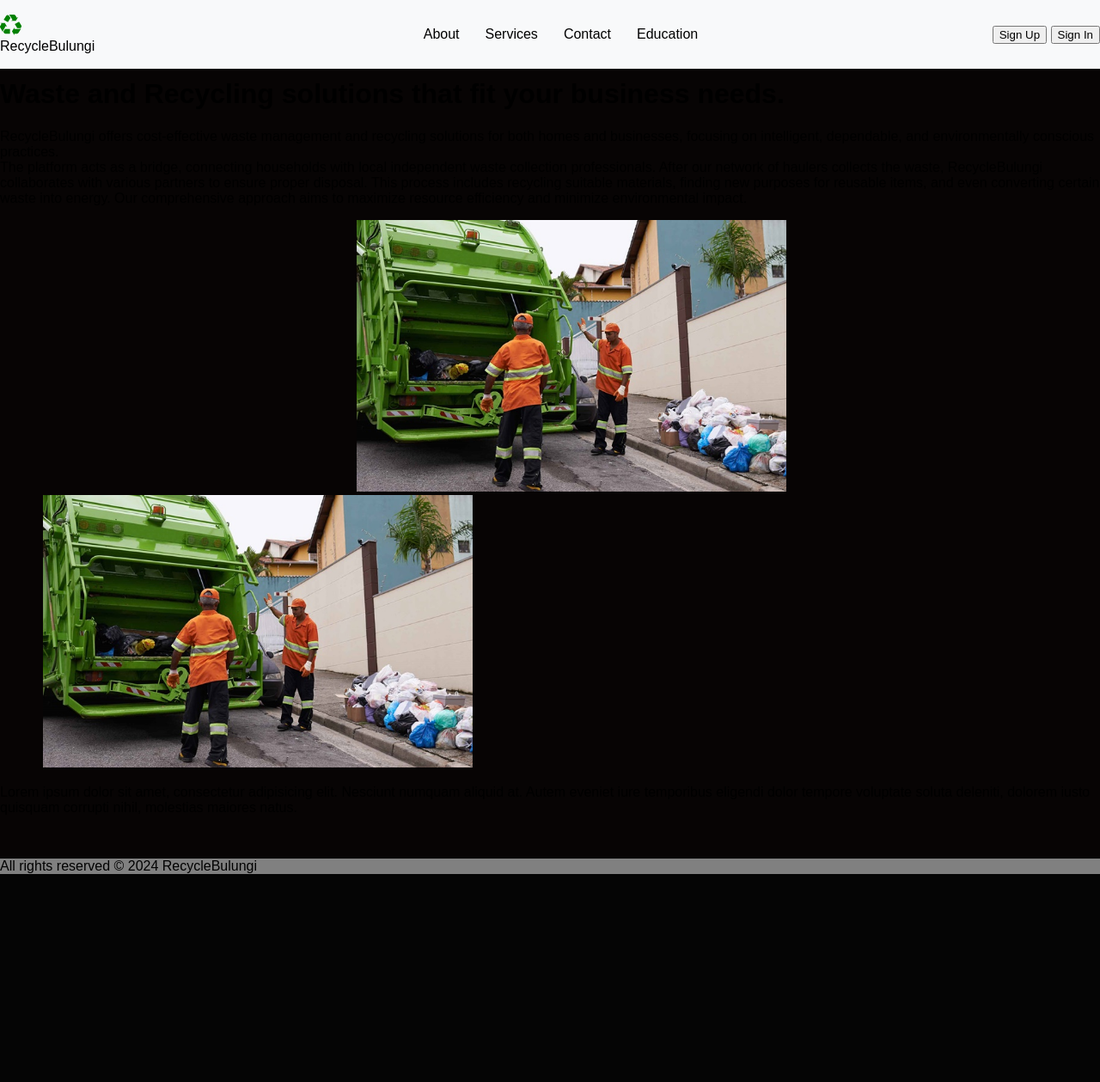
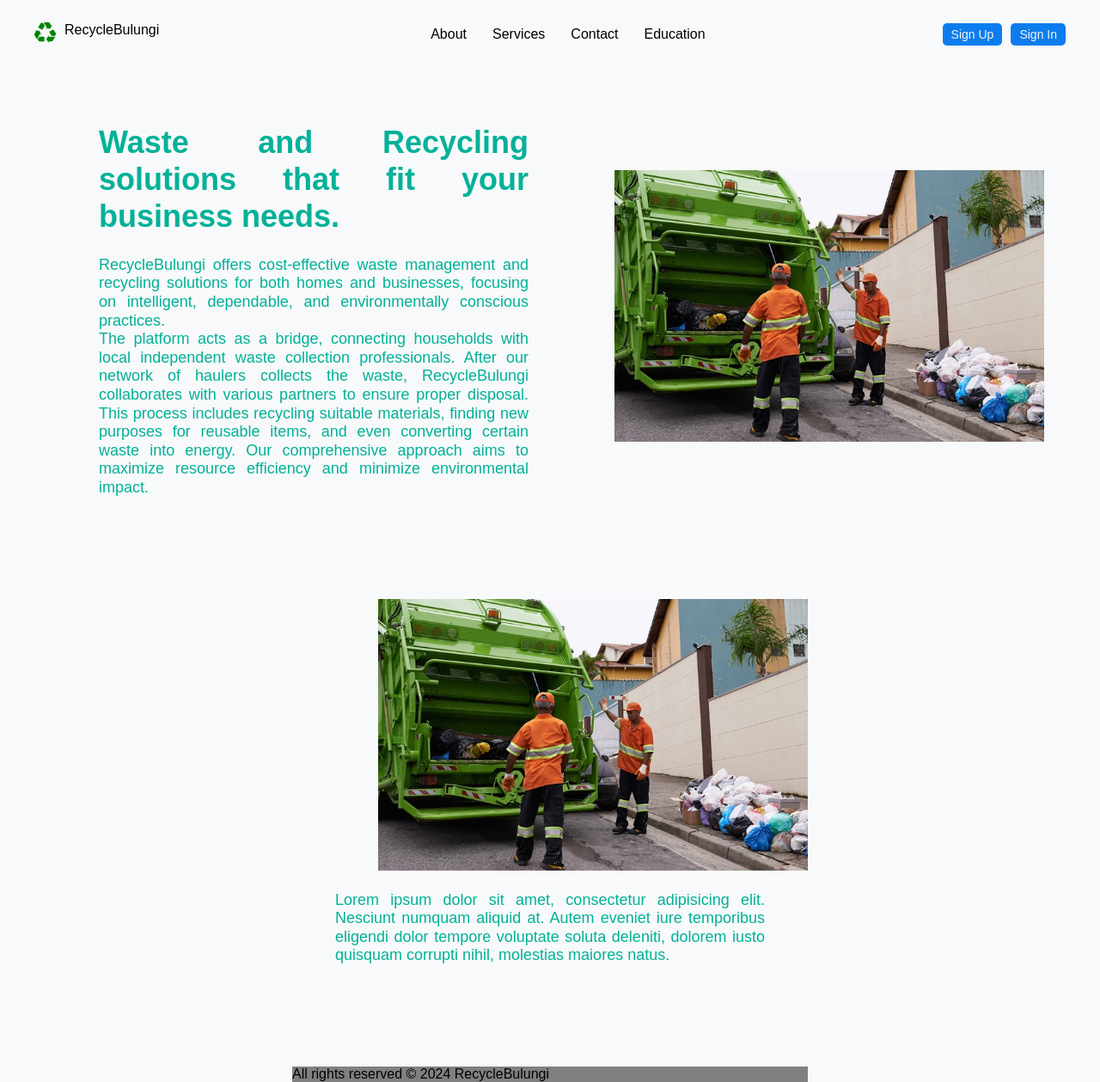
Before and after one commit to Hotchapu13/RecycleBulungi, a PHP site: page / in a window 1280 px wide. Shown: the whole page at 86% size. Before the commit the page ends 1017 px from the top, so only its background shows below. Run offline with PHP 8.4, Linux system fonts and the light colour scheme.

Commit message:
Fixed button placement and body look

```diff
--- a/src/CSS/index_styles.css
+++ b/src/CSS/index_styles.css
@@ -5,7 +5,7 @@
   height: 100vh;
   margin: 0;
   overflow: overlay;
-  background-color: #f0f0f0;
+  background-color: #f8f9fa;
 }
 li {
   display: inline;
@@ -48,11 +48,17 @@
   color: #000;
   font-size: 16px;
 }
-.right-section {
+.left-header {
+  padding-left: 40px;
   display: flex;
   gap: 10px;
 }
-.right-section button {
+.right-header {
+  padding-right: 40px;
+  display: flex;
+  gap: 10px;
+}
+.right-header button {
   padding: 5px 10px;
   font-size: 14px;
   color: #f4f4f4;
@@ -61,14 +67,14 @@
   border-radius: 5px;
   cursor: pointer;
 }
-button:hover {
+/* button:hover {
   background-color: #f8f9fa;
   border: solid 2px #01b198;
   border-radius: 5px;
   color: #01b198;
   transition: 0.5s;
   cursor: pointer;
-}
+} */
 footer {
   position: relative;
   bottom: 0;
@@ -81,24 +87,34 @@
   flex-wrap: wrap;
   flex-direction: row;
   /* flex: 1 300px; */
-  background-color: #070404;
+  background-color: #f8f9fa;
   margin-top: 70px;
   align-items: center;
   justify-content: center;
 }
-.content {
+.content_1 {
   font-family: Arial, sans-serif;
   font-size: 18px;
   color: #01b198;
   text-align: justify;
   line-height: 1.2;
   padding: 50px;
-  background-color: #f4f4f4;
+  background-color: f8f9fa;
+  border-radius: 8px;
+  width: 500px;
+}
+.content_2 {
+  font-family: Arial, sans-serif;
+  font-size: 18px;
+  color: #01b198;
+  text-align: justify;
+  line-height: 1.2;
+  padding: 50px;
+  background-color: f8f9fa;
   border-radius: 8px;
   width: 500px;
 }
 .image-placeholder {
   padding-left: 50px;
   justify-content: center;
-
 }
```
